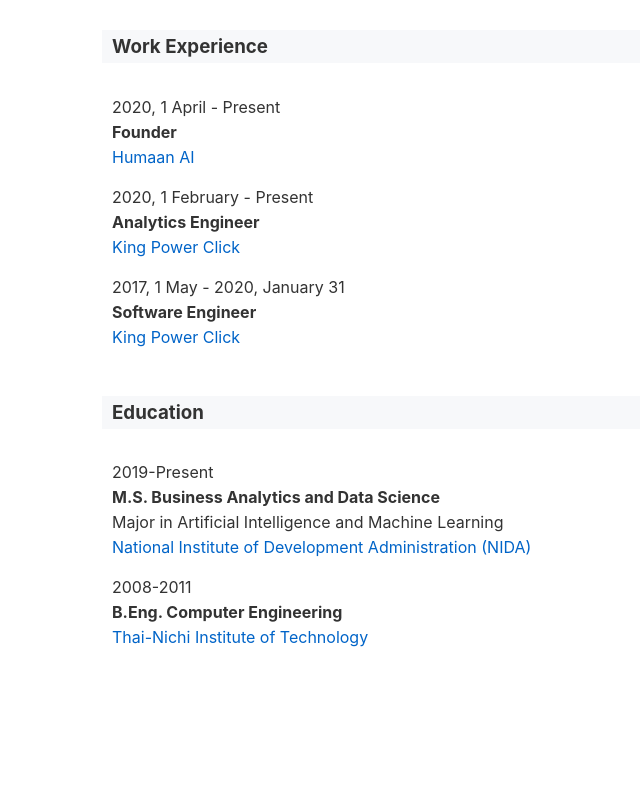
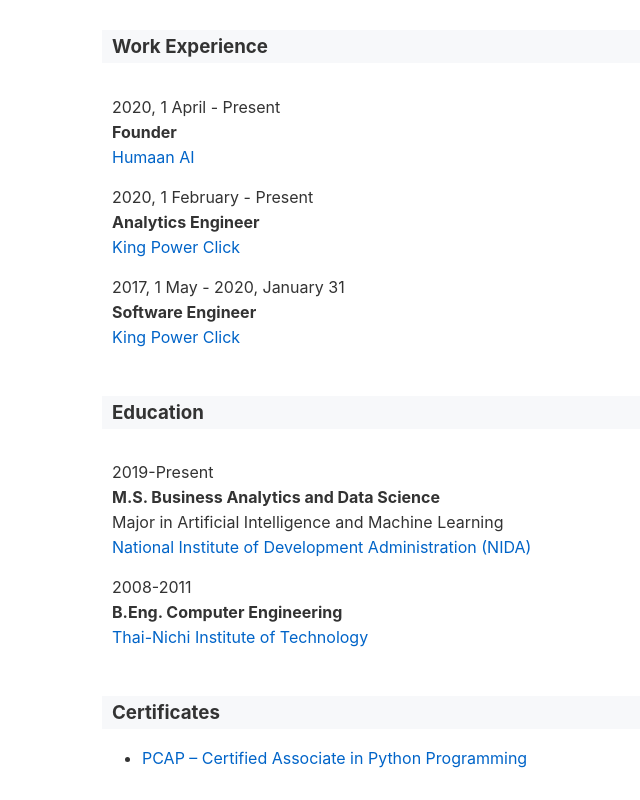
Before and after one commit to athivvat/athiw.at, a Svelte app: page / in a window 1280 px wide. Shown: the part 279-1079 px from the top of the page, without its empty margins (198-838 px from the left). Before the commit the page ends 972 px from the top, so only its background shows below. Built offline with nearby package versions, Linux system fonts and the light colour scheme.

Commit message:
Added certificates

```diff
--- a/src/App.svelte
+++ b/src/App.svelte
@@ -42,6 +42,14 @@
 			</div>
 		</div>
 	</div>
+	<div class="certificates">
+		<h3>Certificates</h3>
+		<div class="Certificates-container">
+			<ul>
+				<li><a href="https://verify.openedg.org/?id=rDPA.xKsx.fFK4" target="_blank">PCAP – Certified Associate in Python Programming</a></li>
+			</ul>
+		</div>
+	</div>
 </main>
 
 <style>
@@ -82,7 +90,7 @@
 	.education .item, .work-experience .item {
 		margin-bottom: 20px;
 	}
-	.education-container, .work-experience-container {
+	.education-container, .work-experience-container, .certificates-container {
 		padding: 10px;
 	}
 
```
